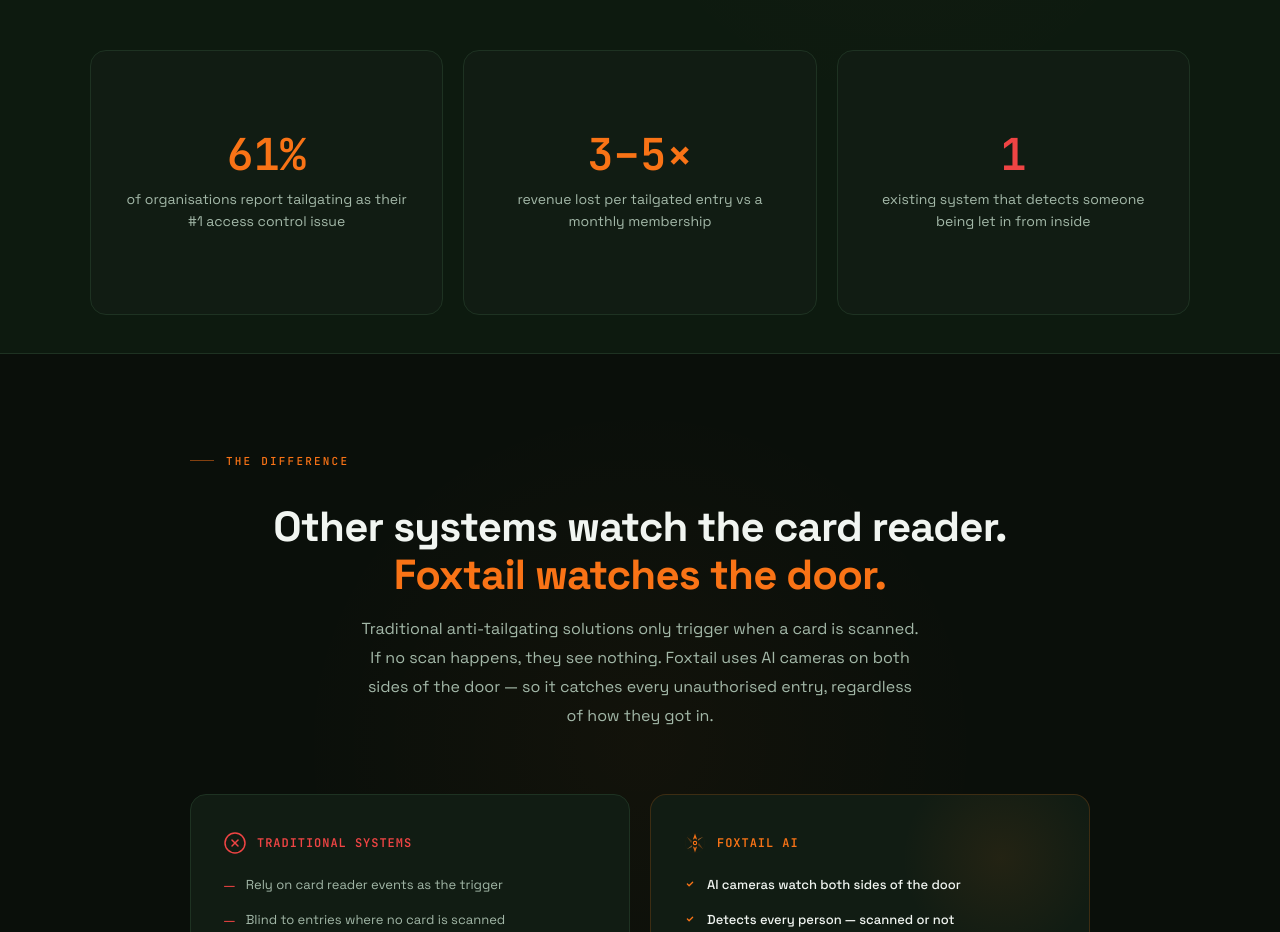
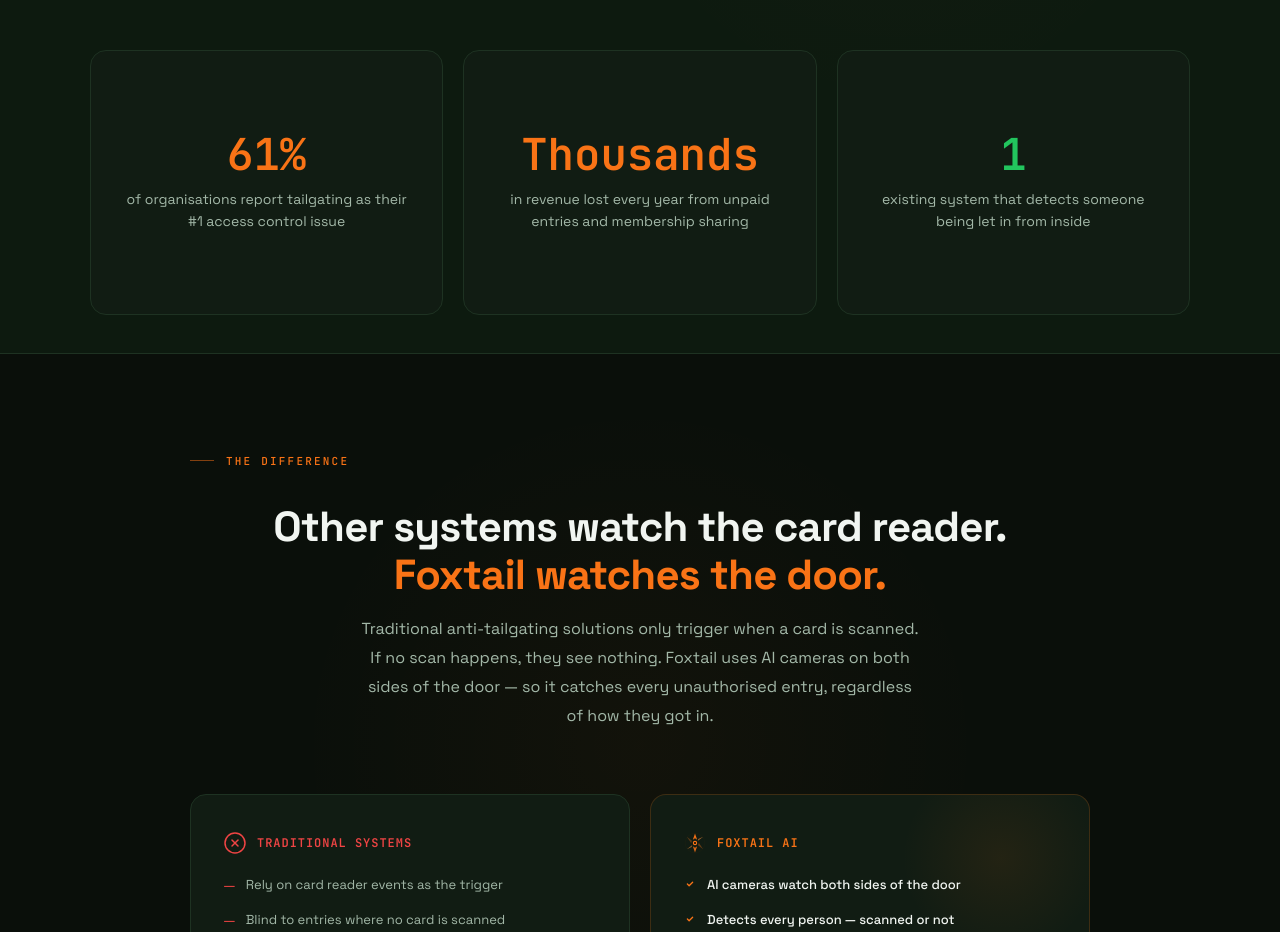
Before and after one commit to mitchpearce94-afk/foxtail-website, a React (Vite) app: page / in a window 1280 px wide. Shown: the part 1540-2472 px from the top of the page. Built offline with nearby package versions, Linux system fonts and the light colour scheme.

Commit message:
update homepage stats and color

```diff
--- a/src/App.jsx
+++ b/src/App.jsx
@@ -264,12 +264,12 @@
           <div className="fx-grid-3" style={{ display: "grid", gridTemplateColumns: "repeat(3, 1fr)", gap: 20 }}>
             {[
               { stat: "61%", label: "of organisations report tailgating as their #1 access control issue" },
-              { stat: "3–5×", label: "revenue lost per tailgated entry vs a monthly membership" },
+              { stat: "Thousands", label: "in revenue lost every year from unpaid entries and membership sharing" },
               { stat: "1", label: "existing system that detects someone being let in from inside" },
             ].map((p, i) => (
               <Reveal key={i} delay={i * 0.12}>
                 <div style={{ background: C.surface, border: `1px solid ${C.border}`, borderRadius: 16, padding: "40px 32px", textAlign: "center", height: "100%", display: "flex", flexDirection: "column", alignItems: "center", justifyContent: "center" }}>
-                  <div style={{ fontFamily: "'JetBrains Mono', monospace", fontSize: 44, fontWeight: 700, color: i === 2 ? C.red : C.fox, marginBottom: 12, lineHeight: 1 }}>{p.stat}</div>
+                  <div style={{ fontFamily: "'JetBrains Mono', monospace", fontSize: 44, fontWeight: 700, color: i === 2 ? C.green : C.fox, marginBottom: 12, lineHeight: 1 }}>{p.stat}</div>
                   <div style={{ fontSize: 14, color: C.t2, lineHeight: 1.6 }}>{p.label}</div>
                 </div>
               </Reveal>
```
